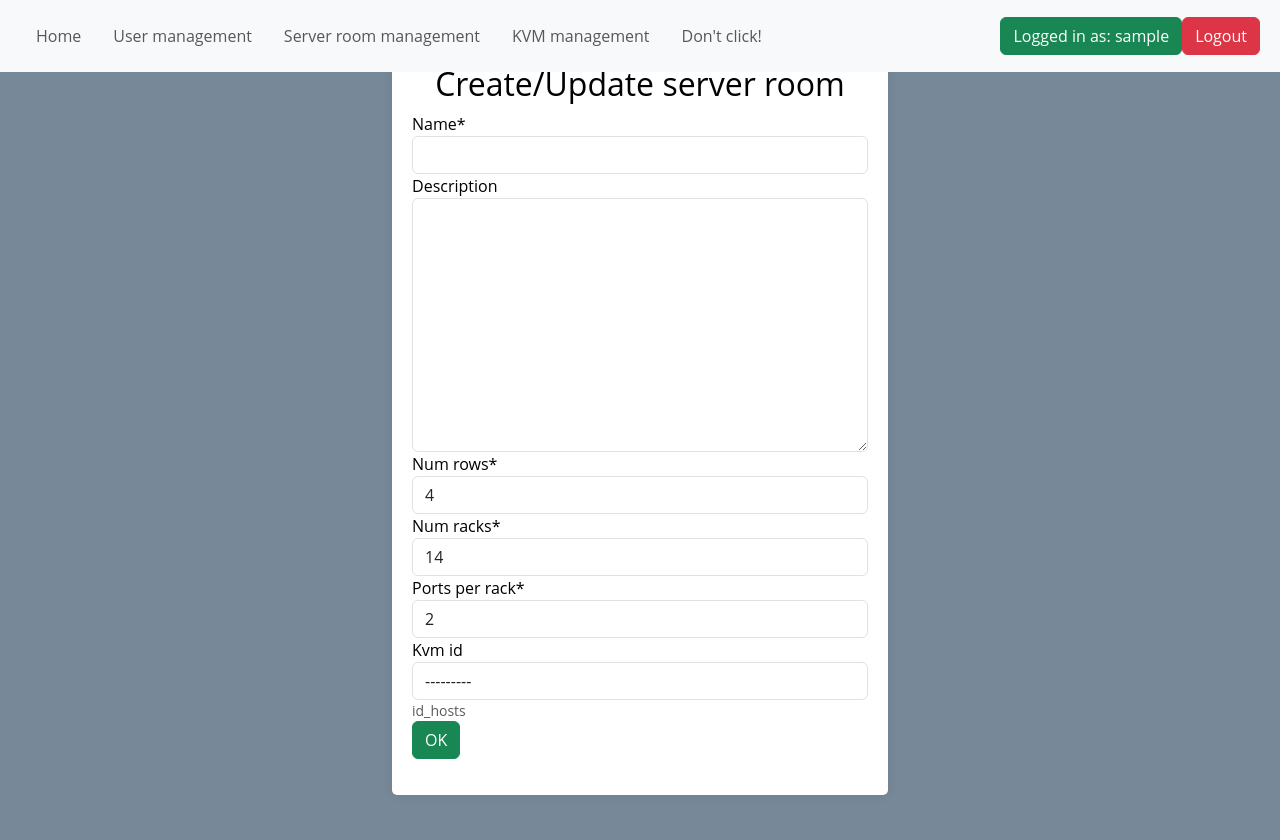
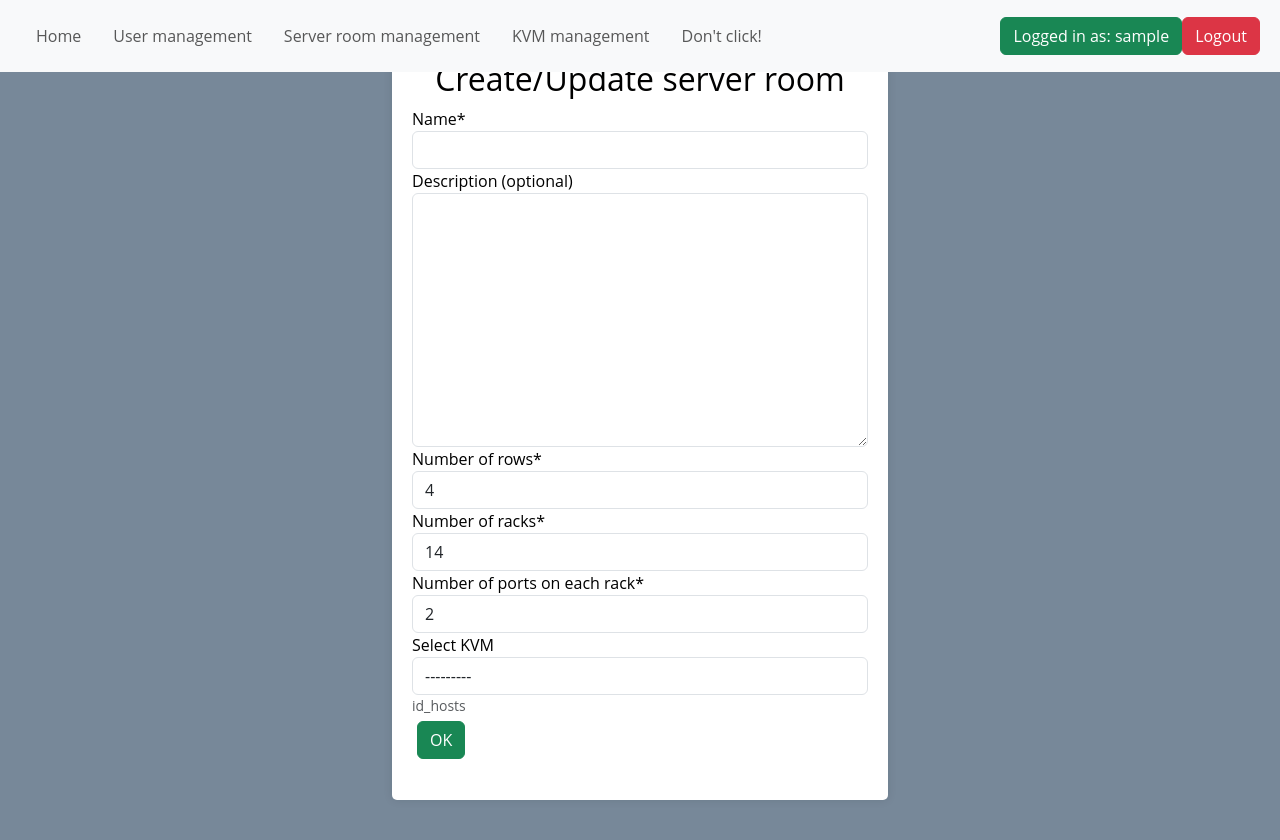
Before and after one commit to Geksus/kvm, a Django app: page /create_sroom/ in a window 1280 px wide. Run offline with Django 4.2, Linux system fonts and the light colour scheme; the visitor is signed in with stand-in values (Sample User, id 1); data that the repository does not hold is empty; some libraries are stand-ins or nearby versions.

Commit message:
Minor improvements

```diff
--- a/kvmwebapp/forms.py
+++ b/kvmwebapp/forms.py
@@ -67,6 +67,7 @@ class DjangoUserCreationForm(forms.ModelForm):
         data = self.cleaned_data["email"]
         if not re.fullmatch(r"[^@]+@[^@]+\.[^@]+", data):
             raise forms.ValidationError("Email is not valid.")
+        return data
 
     def clean_username(self):
         data = self.cleaned_data["username"]
@@ -94,6 +95,14 @@ class CreateServerRoomForm(forms.ModelForm):
             "ports_per_rack",
             "kvm_id",
         )
+        labels = {
+            "name": "Name",
+            "description": "Description (optional)",
+            "num_rows": "Number of rows",
+            "num_racks": "Number of racks",
+            "ports_per_rack": "Number of ports on each rack",
+            "kvm_id": "Select KVM",
+        }
 
     def clean(self):
         data = self.cleaned_data
@@ -123,6 +132,13 @@ class CreateKVMForm(forms.ModelForm):
     class Meta:
         model = KVM
         fields = ("fqdn", "short_name", "ip", "number_of_ports", "server_room_id")
+        labels = {
+            "fqdn": "FQDN",
+            "short_name": "Short name",
+            "ip": "IP",
+            "number_of_ports": "Number of ports",
+            "server_room_id": "Server room id"
+        }
 
     def clean(self):
         data = self.cleaned_data
--- a/templates/kvm_form.html
+++ b/templates/kvm_form.html
@@ -34,7 +34,7 @@
               {% endfor %}
             </div>
           {% endif %}
-          <button class="btn btn-success" type="submit">OK</button>
+          <button class="btn btn-success" type="submit" style="margin: 5px">OK</button>
         </form>
       </div>
     </div>
--- a/templates/register.html
+++ b/templates/register.html
@@ -30,7 +30,7 @@
               {% endfor %}
             </div>
           {% endif %}
-          <button class="btn btn-success" type="submit">Register</button>
+          <button class="btn btn-success" type="submit" style="margin: 5px">Register</button>
         </form>
       </div>
     </div>
--- a/templates/serverroom_form.html
+++ b/templates/serverroom_form.html
@@ -35,7 +35,7 @@
               {% endfor %}
             </div>
           {% endif %}
-          <button class="btn btn-success" type="submit">OK</button>
+          <button class="btn btn-success" type="submit" style="margin: 5px">OK</button>
         </form>
       </div>
     </div>
--- a/templates/update_user.html
+++ b/templates/update_user.html
@@ -33,7 +33,7 @@
               {% endfor %}
             </div>
           {% endif %}
-          <button class="btn btn-success" type="submit">Edit</button>
+          <button class="btn btn-success" type="submit" style="margin: 5px">Edit</button>
         </form>
       </div>
     </div>
```
